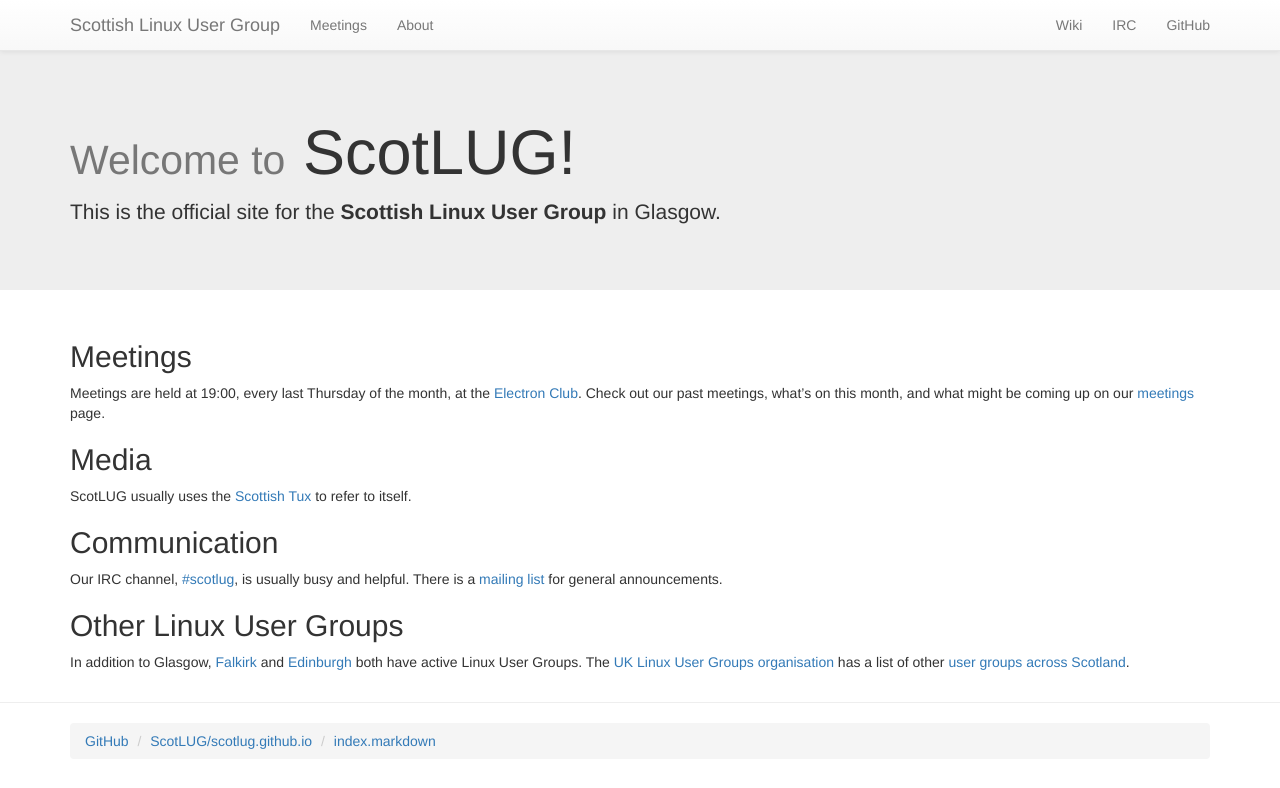
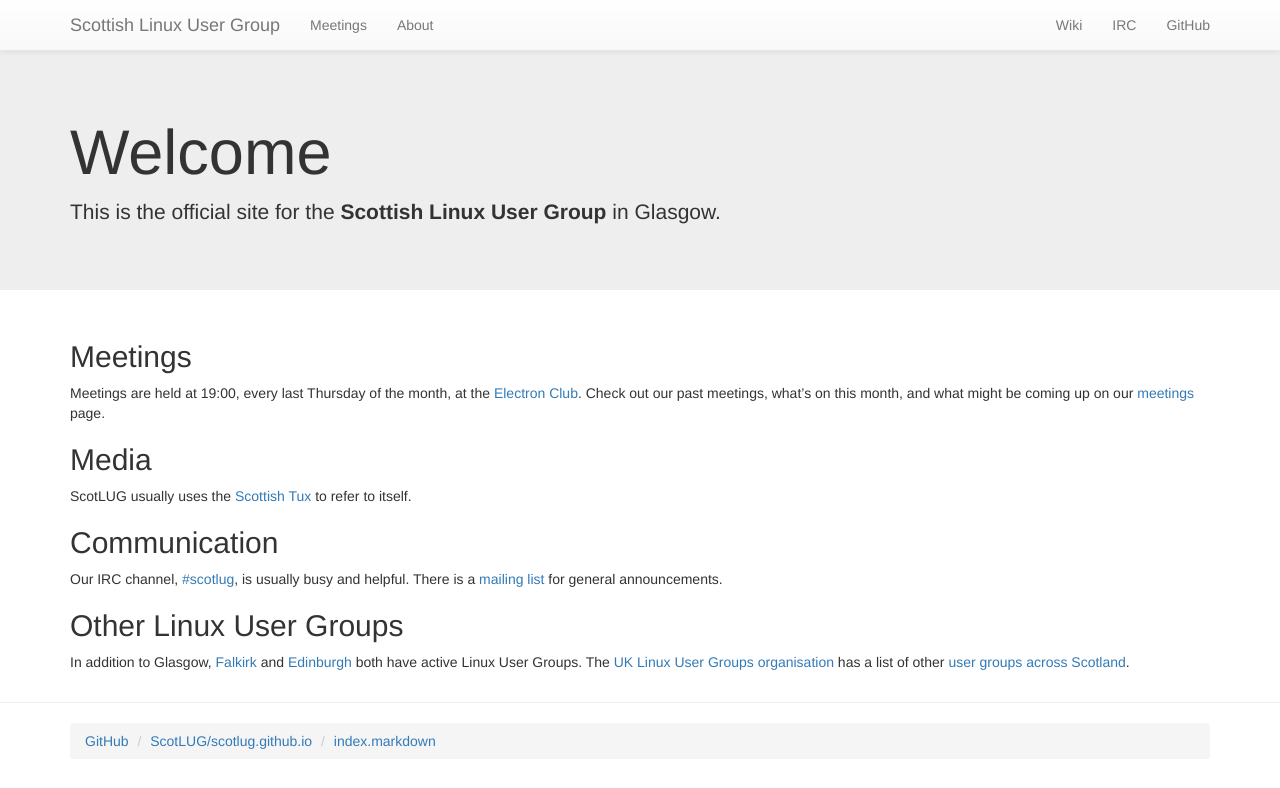
Before and after one commit to ScotLUG/scotlug.github.io, a Jekyll site: the page built from index.markdown, in a window 1280 px wide. Shown: the top 788 px of the page. Built offline with Jekyll 4.4.1, drawn with Linux system fonts in a browser that asks for light colours.

Commit message:
Display large title and leader on main pages

```diff
--- a/_layouts/default.html
+++ b/_layouts/default.html
@@ -15,17 +15,18 @@
   </head>
   <body>
     {% include nav.html %}
-    {% if page.hero %}
+    {% if page.lead %}
     <div class="jumbotron">
       <div class="container">
-        {{ page.hero | markdownify }}
+        <h1>{{ page.title }}</h1>
+        {{ page.lead | markdownify }}
       </div>
     </div>
     {% endif %}
     <div class="container">
-      {% if page.title %}
+      {% unless page.lead %}
       <h1 class="page-header">{{ page.title }}</h1>
-      {% endif %}
+      {% endunless %}
       {% if site.notice %}
       <div class="alert alert-info">
         {{ site.notice | markdownify }}
--- a/index.markdown
+++ b/index.markdown
@@ -1,8 +1,8 @@
 ---
 layout: default
-hero: |
-  # <small>Welcome to</small> ScotLUG!
-  This is the official site for the **Scottish Linux User Group** in Glasgow.
+title: Welcome
+lead: This is the official site for the **Scottish Linux User Group** in Glasgow.
+
 ---
 
 ## Meetings
```
Also changed, not shown: about/index.markdown (+6 -6 lines), meetings/index.html (+5 -2 lines).
